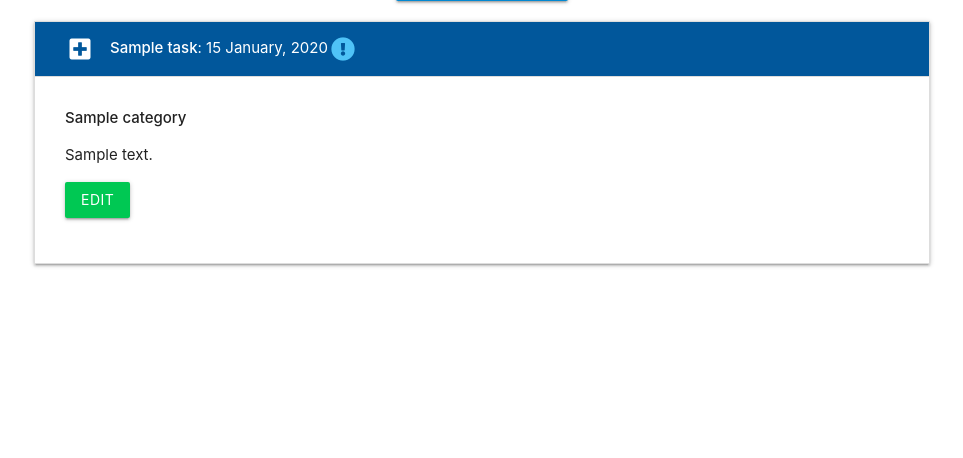
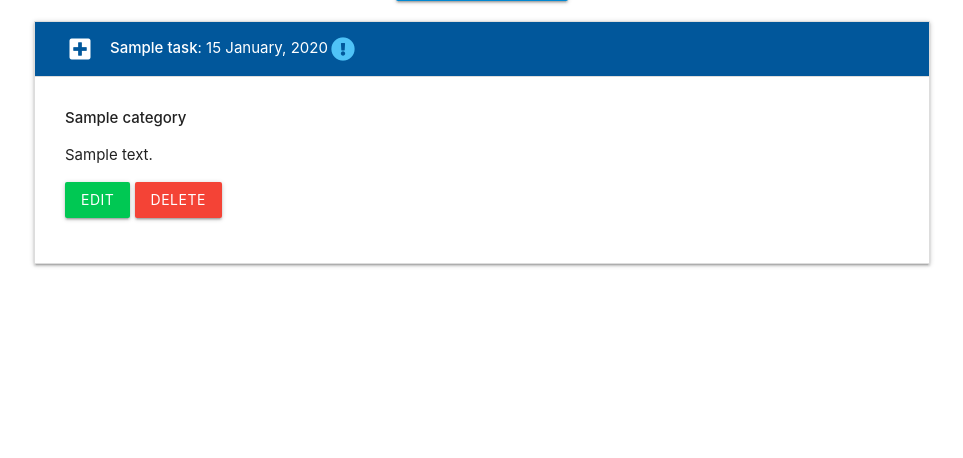
Before and after one commit to davecoll3/Database_Mgmt_Systems_Walkthrough, a Flask app: page / in a window 1280 px wide, after a click that opens the changed part. Shown: the part 212-670 px from the top of the page, without its empty margins (158-1121 px from the left). Run offline with Flask 2, Linux system fonts and the light colour scheme; tables that the repository leaves empty hold one stand-in row (values such as "Sample post").

Commit message:
tasks can now be deleted by users

```diff
--- a/taskmanager/routes.py
+++ b/taskmanager/routes.py
@@ -72,3 +72,11 @@ def edit_task(task_id):
         task.category_id = request.form.get("category_id")
         db.session.commit()
     return render_template("edit_task.html", task=task, categories=categories)
+
+
+@app.route("/delete_task/<int:task_id>")
+def delete_task(task_id):
+    task = Task.query.get_or_404(task_id)
+    db.session.delete(task)
+    db.session.commit()
+    return redirect(url_for("home"))
--- a/taskmanager/static/js/script.js
+++ b/taskmanager/static/js/script.js
@@ -18,6 +18,7 @@ document.addEventListener('DOMContentLoaded', function() {
   let selects = document.querySelectorAll('select');
   M.FormSelect.init(selects);
 
+  // collapsible initializataion
   let collapsibles = document.querySelectorAll('.collapsible');
   M.Collapsible.init(collapsibles);
 
--- a/taskmanager/templates/categories.html
+++ b/taskmanager/templates/categories.html
@@ -29,10 +29,11 @@
           <div class="modal-content">
             <h4>Are you sure that you want to delete this category?</h4>
             <p>This action cannot be undone.</p>
+            <p>WARNING: this will delete all related tasks!</p>
           </div>
           <div class="modal-footer">
             <a href="{{ url_for('delete_category', category_id=category.id) }}" class="btn red">Delete</a>
-            <a href="modal-close" class="btn green accent-4">Cancel</a>
+            <a href="{{ url_for('categories') }}" class="btn green accent-4">Cancel</a>
           </div>
         </div>
       </div>
--- a/taskmanager/templates/tasks.html
+++ b/taskmanager/templates/tasks.html
@@ -26,6 +26,20 @@
       <p>{{ task.task_description }}</p>
       <p>
         <a href="{{ url_for('edit_task', task_id=task.id)}}" class="btn green accent-4">Edit</a>
+        <!-- Modal Trigger -->
+        <a href="#modal-{{ task.id }}" class="btn red modal-trigger">Delete</a>
+
+        <!-- Modal Structure -->
+        <div id="modal-{{ task.id }}" class="modal">
+          <div class="modal-content">
+            <h4>Are you sure that you want to delete this task?</h4>
+            <p>This action cannot be undone.</p>
+          </div>
+          <div class="modal-footer">
+            <a href="{{ url_for('delete_task', task_id=task.id) }}" class="btn red">Delete</a>
+            <a href="{{ url_for('home') }}" class="btn green accent-4">Cancel</a>
+          </div>
+        </div>
       </p>
   </li>
   {% endfor %}
```
